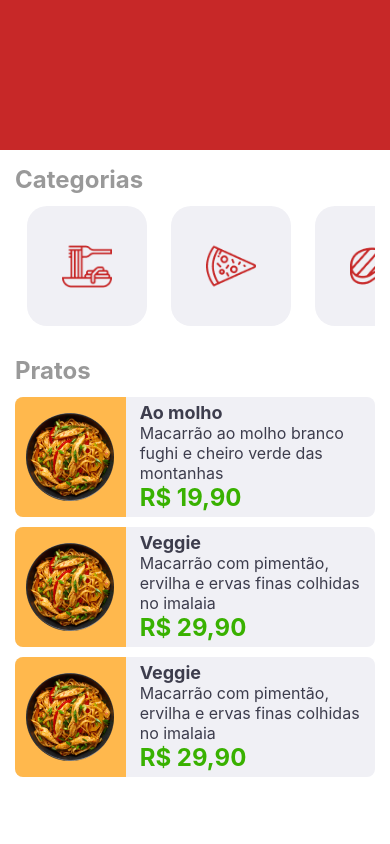
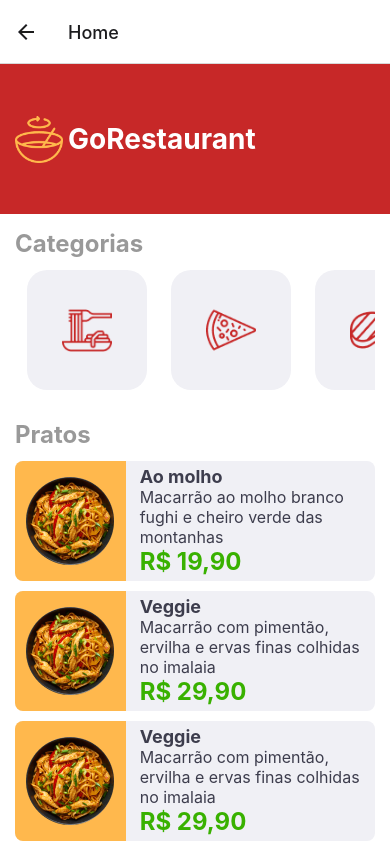
Before and after one commit to jvmonteiroo/app-delivery, a React Native app: screen /Home in a window 390 px wide. Shown: the top 844 px of the page. Built offline with nearby package versions, Linux system fonts and the light colour scheme.

Commit message:
configurado navegação entre as telas home e onboarding

```diff
--- a/App.tsx
+++ b/App.tsx
@@ -3,9 +3,18 @@ import { StyleSheet, Text, TouchableOpacity, View, Image } from 'react-native';
 import { images } from './images';
 import Onboarding from './src/screens/Onboarding';
 import Home from './src/screens/Home';
+import { NavigationContainer } from '@react-navigation/native';
+import { createNativeStackNavigator } from '@react-navigation/native-stack';
+
+const stack = createNativeStackNavigator()
 
 export default function App() {
   return (
-    <Home/>
+    <NavigationContainer>
+      <stack.Navigator>
+        <stack.Screen name="Onboarding"component={Onboarding}/>
+        <stack.Screen name="Home"component={Home}/>
+      </stack.Navigator>
+    </NavigationContainer>
   )
 }
--- a/package.json
+++ b/package.json
@@ -9,10 +9,14 @@
     "web": "expo start --web"
   },
   "dependencies": {
+    "@react-navigation/native": "^6.1.8",
+    "@react-navigation/native-stack": "^6.9.14",
     "expo": "~49.0.11",
     "expo-status-bar": "~1.6.0",
     "react": "18.2.0",
-    "react-native": "0.72.4"
+    "react-native": "0.72.4",
+    "react-native-screens": "~3.22.0",
+    "react-native-safe-area-context": "4.6.3"
   },
   "devDependencies": {
     "@babel/core": "^7.20.0",
--- a/src/screens/Home/index.tsx
+++ b/src/screens/Home/index.tsx
@@ -19,12 +19,22 @@ export default function Home (){
             title: "Veggie",
             description: "Macarrão com pimentão, ervilha e ervas finas colhidas no imalaia",
             price: "29,90"
+        },
+        {
+            title: "Veggie",
+            description: "Macarrão com pimentão, ervilha e ervas finas colhidas no imalaia",
+            price: "29,90"
         }
     ]
 
     return (
        <View style={styles.container}>
-        <View style={styles.header}></View>
+        <View style={styles.header}>
+            <Image source={images.logo} resizeMode="contain"resizeMethod="resize" style={styles.logo}/>
+            <Text style={styles.logoText}>
+                GoRestaurant
+            </Text>
+        </View>
         <View style={styles.content}>
         <View style={styles.section}>
             <Text style={styles.sectionTitle}>Categorias</Text>
@@ -42,7 +52,7 @@ export default function Home (){
         </View>
         <View style={styles.section}>
             <Text style={styles.sectionTitle}>Pratos</Text>
-            <View style={styles.sectionContent}>
+            <ScrollView style={styles.sectionContent} >
 
             { products.map(item => (
                 <View style={styles.productItem}>
@@ -57,7 +67,7 @@ export default function Home (){
                 </View>
             ))}
 
-            </View>
+            </ScrollView>
         </View>
         </View>
        </View>
@@ -70,9 +80,23 @@ const styles = StyleSheet.create(
             flex: 1,
             backgroundColor:"white",
         },
+        logo: {
+            width: 48
+        },
+        logoText: {
+            flex:1,
+            fontSize:28,
+            fontWeight:"bold",
+            color: "white",
+        },
         header: {
             backgroundColor:"#c72828",
             height:150,
+            justifyContent:"space-between",
+            flexDirection:"row",
+            alignItems:"center",
+            paddingHorizontal: 15,
+            gap:5,
         },
         content: {
             paddingHorizontal:15,
--- a/src/screens/Onboarding/index.tsx
+++ b/src/screens/Onboarding/index.tsx
@@ -1,7 +1,10 @@
 import { StyleSheet, Text, TouchableOpacity, View, Image } from 'react-native';
 import { images } from '../../../images';
+import { useNavigation } from '@react-navigation/native';
 
 export default function Onboarding() {
+  const navigation = useNavigation<any>()
+
   return (
     <View style={styles.container}>
      <View style={styles.logo}>
@@ -19,7 +22,7 @@ export default function Onboarding() {
           </Text>
       </View>
       <View style={styles.boxButton}>
-        <TouchableOpacity style={styles.buttonOpacity}>
+        <TouchableOpacity style={styles.buttonOpacity} onPress={() => navigation.navigate("Home")}>
           <Text style={styles.textButton}>
             Entrar no retaurante
           </Text>
```
Also changed, not shown: 1 other file (tests, documents, lock files or other folders).
